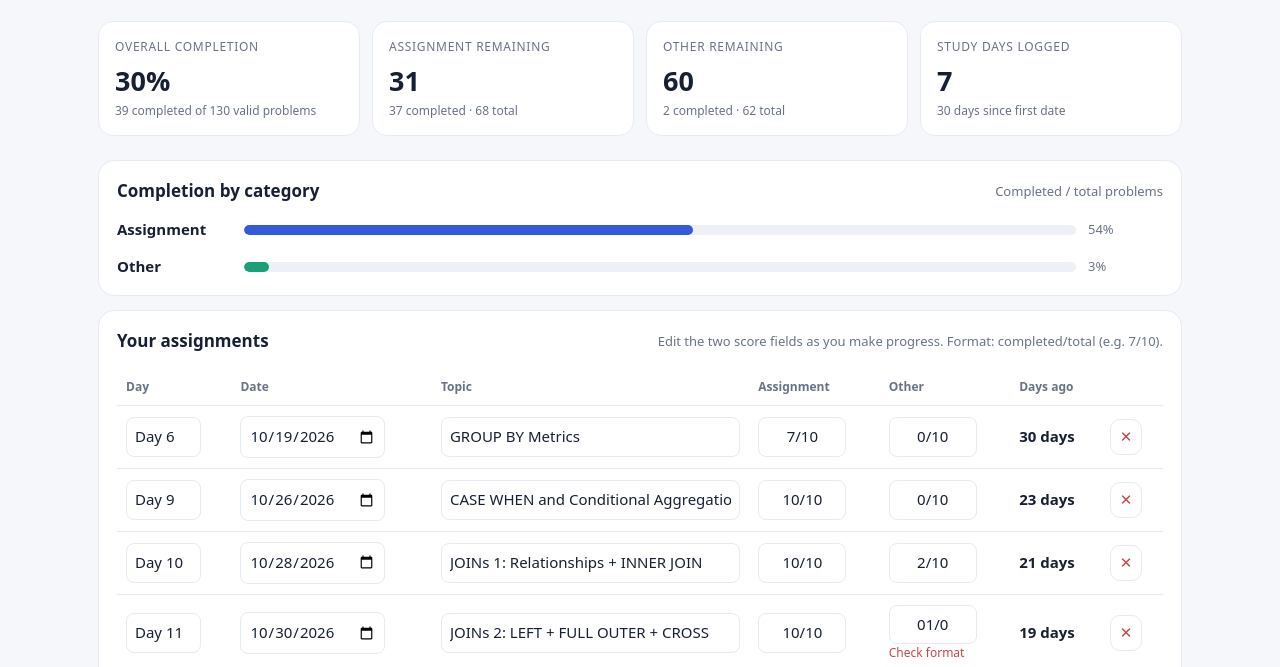
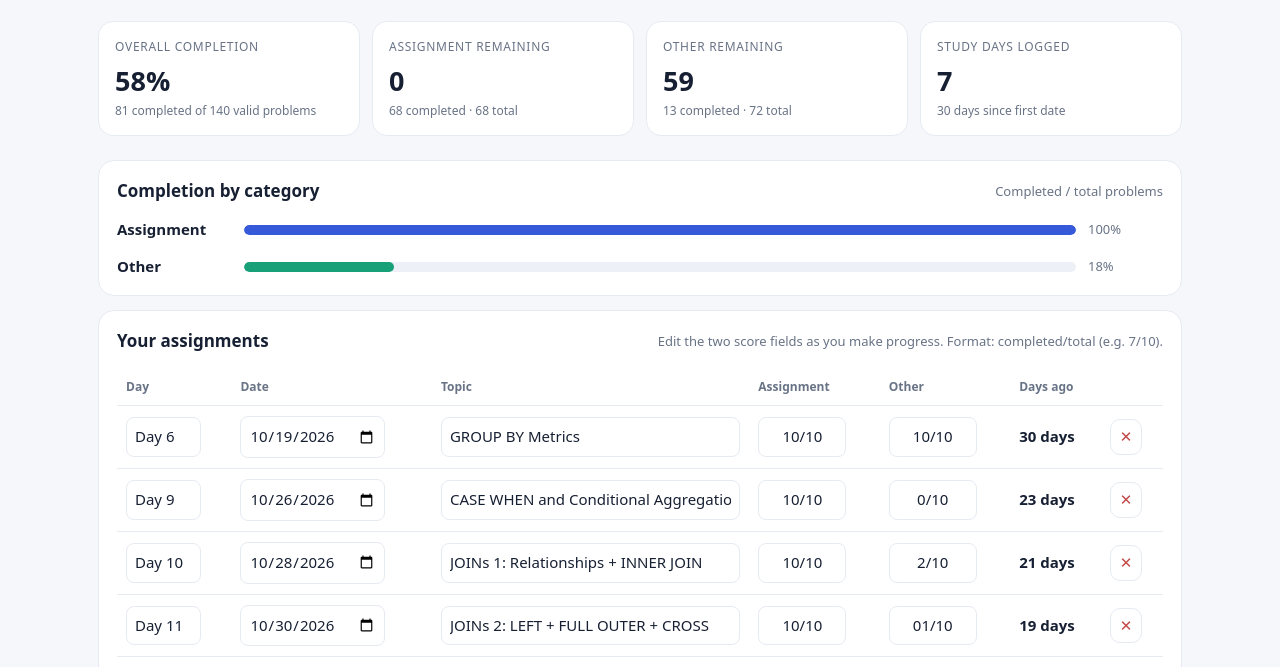
Before and after one commit to kSriramN/Assignment_tracker, a plain HTML site: page index.html in a window 1280 px wide. Shown: the part 98-765 px from the top of the page. Drawn offline with Linux system fonts and the light colour scheme.

Commit message:
Update assignment data in index.html

```diff
--- a/index.html
+++ b/index.html
@@ -38,13 +38,13 @@ input{font:inherit;color:inherit;border:1px solid var(--line);border-radius:8px;
 </main>
 <script>
 const initial=[
- {day:"Day 6",date:"2026-10-19",topic:"GROUP BY Metrics",assignment:"7/10",other:"0/10"},
+ {day:"Day 6",date:"2026-10-19",topic:"GROUP BY Metrics",assignment:"10/10",other:"10/10"},
  {day:"Day 9",date:"2026-10-26",topic:"CASE WHEN and Conditional Aggregation",assignment:"10/10",other:"0/10"},
  {day:"Day 10",date:"2026-10-28",topic:"JOINs 1: Relationships + INNER JOIN",assignment:"10/10",other:"2/10"},
- {day:"Day 11",date:"2026-10-30",topic:"JOINs 2: LEFT + FULL OUTER + CROSS",assignment:"10/10",other:"01/0"},
- {day:"Day 13",date:"2026-11-02",topic:"JOINs 3: SELF JOIN + NON-EQUI JOINS",assignment:"0/8",other:"0/12"},
- {day:"Day 14",date:"2026-11-04",topic:"Subqueries 1: Non-Correlated",assignment:"0/10",other:"0/10"},
- {day:"Day 15",date:"2026-11-06",topic:"Subqueries 2: Correlated + EXISTS",assignment:"0/10",other:"0/10"}
+ {day:"Day 11",date:"2026-10-30",topic:"JOINs 2: LEFT + FULL OUTER + CROSS",assignment:"10/10",other:"01/10"},
+ {day:"Day 13",date:"2026-11-02",topic:"JOINs 3: SELF JOIN + NON-EQUI JOINS",assignment:"8/8",other:"0/12"},
+ {day:"Day 14",date:"2026-11-04",topic:"Subqueries 1: Non-Correlated",assignment:"10/10",other:"0/10"},
+ {day:"Day 15",date:"2026-11-06",topic:"Subqueries 2: Correlated + EXISTS",assignment:"10/10",other:"0/10"}
 ];
 let data;try{data=JSON.parse(localStorage.getItem("assignmentTracker_v1"))||initial}catch{data=initial}
 const parse=s=>{const m=String(s).trim().match(/^(\d+)\s*\/\s*(\d+)$/);if(!m)return null;const done=+m[1],total=+m[2];if(total<1||done>total)return null;return{done,total,left:total-done}};
```
